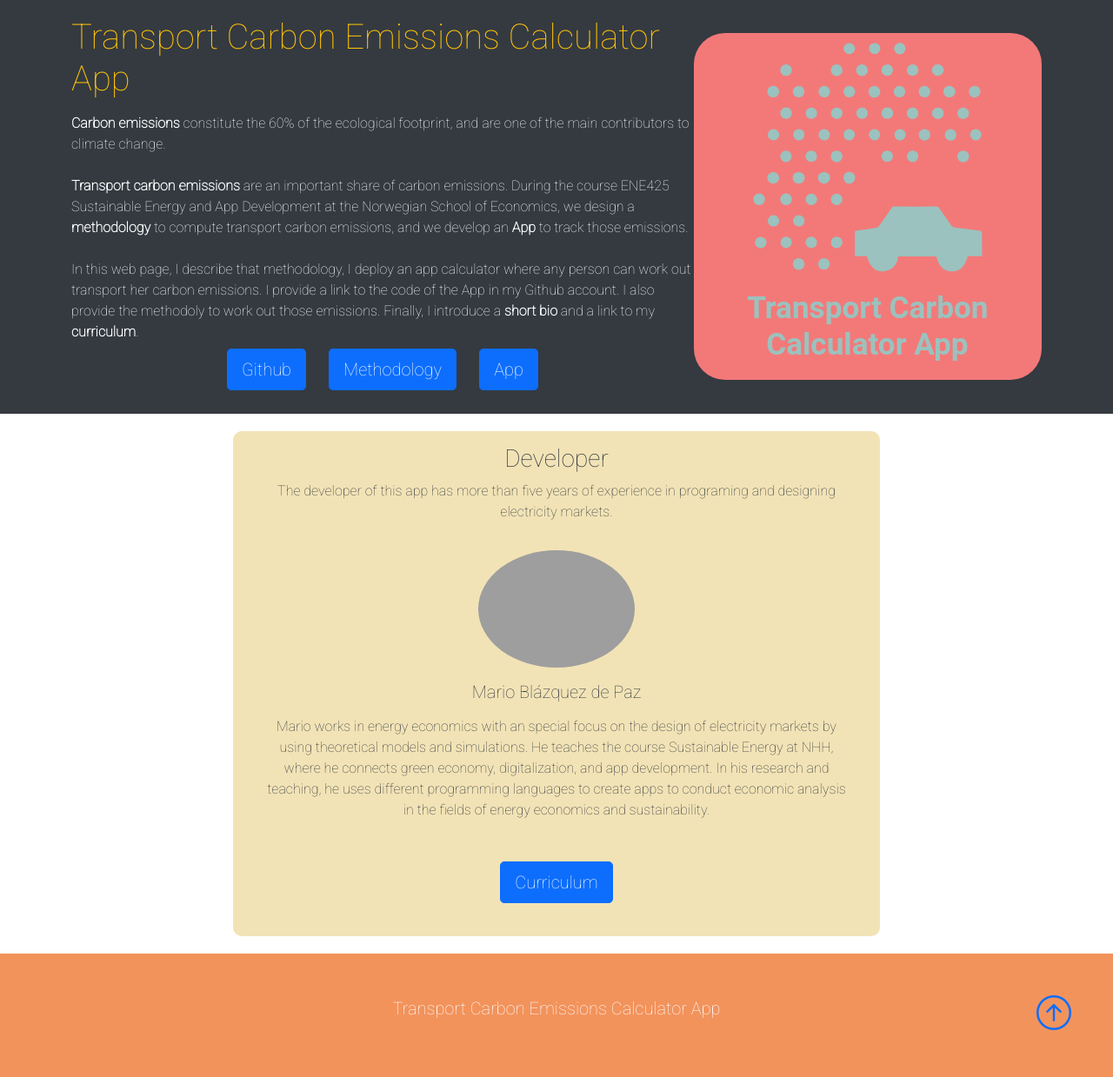
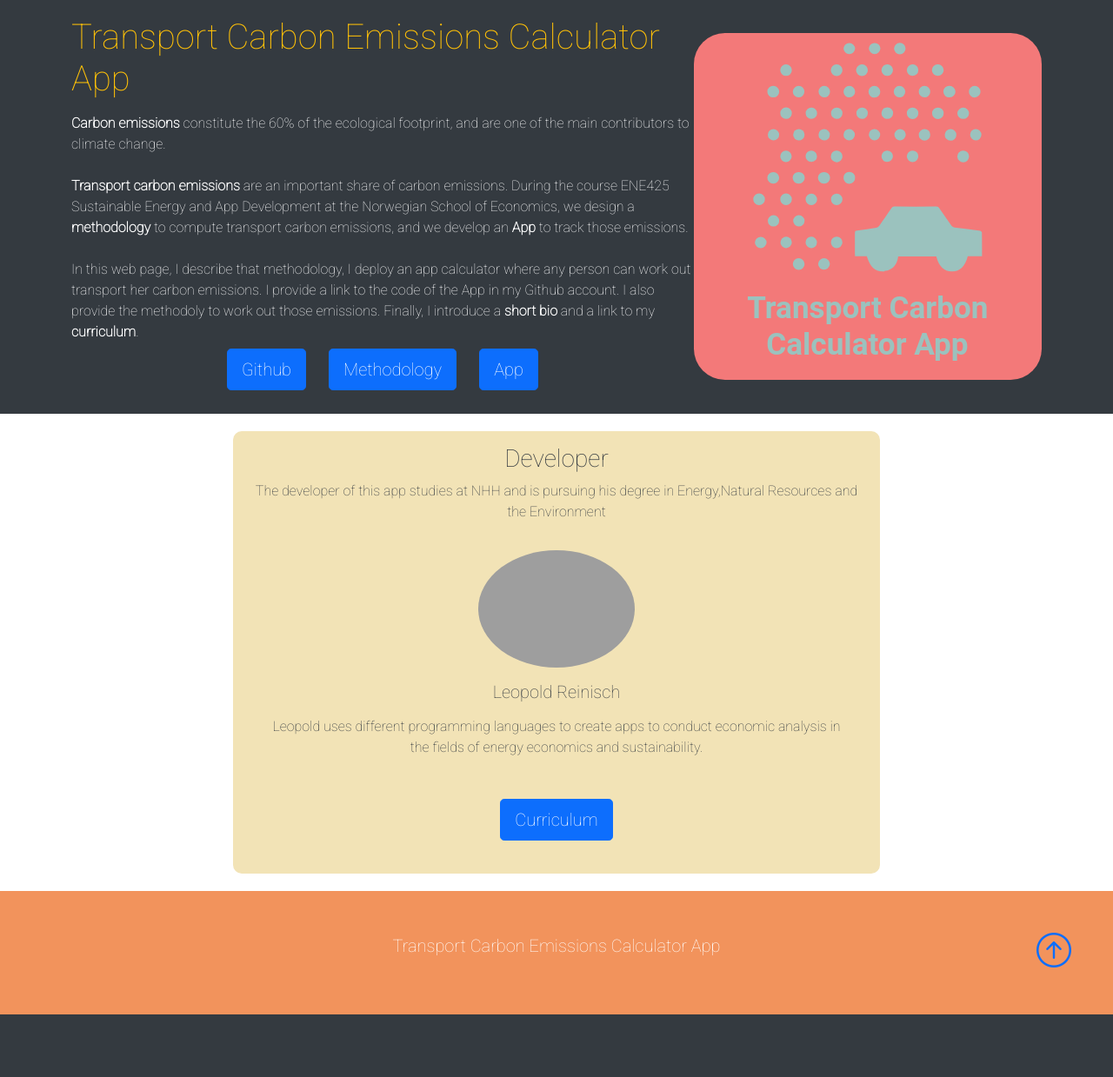
Before and after one commit to leoreinisch/ene425-2022-app-leor, a Flask app: page / in a window 1280 px wide. Shown: the part 61-1300 px from the top of the page at 87% size. After the commit the page ends 1228 px from the top, so only its background shows below. Run offline with Flask 2, Linux system fonts and the light colour scheme; some libraries are stand-ins or nearby versions; grey boxes are pictures that could not be loaded.

Commit message:
Update home.html

```diff
--- a/templates/home.html
+++ b/templates/home.html
@@ -42,21 +42,16 @@
                 </div>
                 <div class="box">
                     <h3 class="text-center", style="color=#343a40;">Developer</h3>
-                    <p class="color=#343a40">The developer of this app has more than five years of experience in
-                        programing and designing electricity markets.
+                    <p class="color=#343a40">The developer of this app studies at NHH and is pursuing his degree in Energy,Natural Resources and the Environment
                     </p>
 
                     <div class="card-body text-center">
-                        <img src="static/pictures/mario_square_273_273.svg"
+                        <img src="static/pictures/leopold_reinisch.svg"
                              class="rounded-circle w-50 mb-3"
                              alt="", style="max-width: 180px; max-height: 180px"
                         />
-                        <h5 class="card-title mb-3">Mario Blázquez de Paz</h5>
-                        <p class="card-text">Mario works in energy economics with an
-                            special focus on the design of electricity markets by using theoretical
-                            models and simulations. He teaches the course Sustainable Energy at NHH,
-                            where he connects green economy, digitalization, and app development.
-                            In his research and teaching, he uses different programming languages to create apps to conduct
+                        <h5 class="card-title mb-3">Leopold Reinisch</h5>
+                        <p class="card-text">Leopold uses different programming languages to create apps to conduct
                             economic analysis in the fields of energy economics and sustainability.
                         </p>
                         </br>
```
